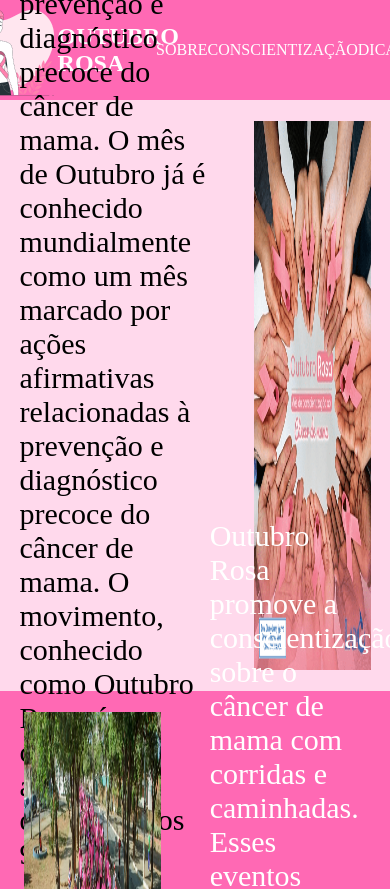
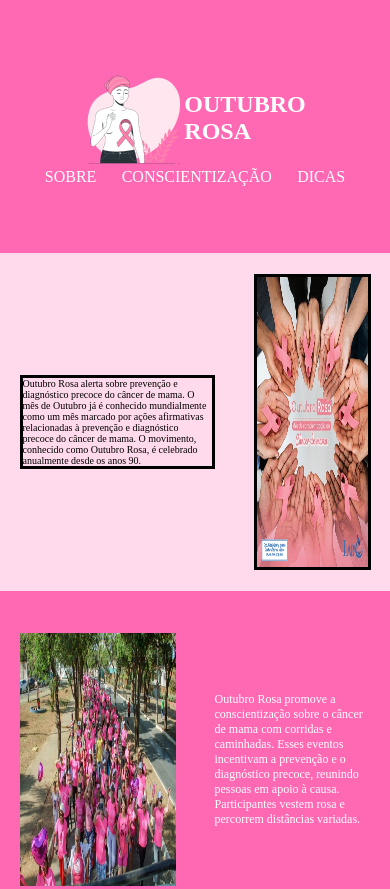
Before and after one commit to raquelmuniz/Outubro-Rosa-Vai-na-Web, a plain HTML site: page index.html in a window 390 px wide. Shown: the top 889 px of the page. Drawn offline with Linux system fonts and the light colour scheme.

Commit message:
Adicionando Responsividade

```diff
--- a/style.scss
+++ b/style.scss
@@ -15,6 +15,11 @@ header{
     justify-content: space-between;
     align-items: center;
     color: white;
+    @media (max-width: 770px){
+        flex-direction: column;
+        height: 30vh;
+        justify-content: center;
+       }
 }
 
 .containerOne{
@@ -27,6 +32,9 @@ header{
 
 nav{
     width: 60vw;
+    @media (max-width: 770px){
+        width: 90%;
+    }
 }
 
 ul{
@@ -45,17 +53,29 @@ li{
     flex-direction: row;
     justify-content: space-around;
     align-items: center;
+    @media (max-width: 770px){
+        height: 40vh;
+    }
 
     p{
         width: 50%;
         font-size: 30px;
         font-weight: 300;
+        @media (max-width: 770px){
+            font-size: 10px;
+            border: solid;
+        }
     }
 
     img{
         width: 30vw;
         height: 65vh;
+        @media (max-width: 770px){
+            width: 30vw;
+            height: 35vh;
+            border: solid;
     }
+}
 }
 
 .containerThree{
@@ -66,16 +86,28 @@ li{
     flex-direction: row;
     justify-content: space-around;
     align-items: center;
+    @media (max-width: 770px){
+        width: 100%;
+        height: 40vh;
+
+    }
 
     p{
         width: 40%;
         font-size: 30px;
         font-weight: 300;
+        @media (max-width: 770px){
+            font-size: 12px;
     }
+}
 
     img{
         width: 35vw;
         height: 55vh;
+        @media (max-width: 770px){
+            width: 40vw;
+            height: 30vh;
+        }
     }
 }
 
```
Also changed, not shown: style.css, 1 other file.
